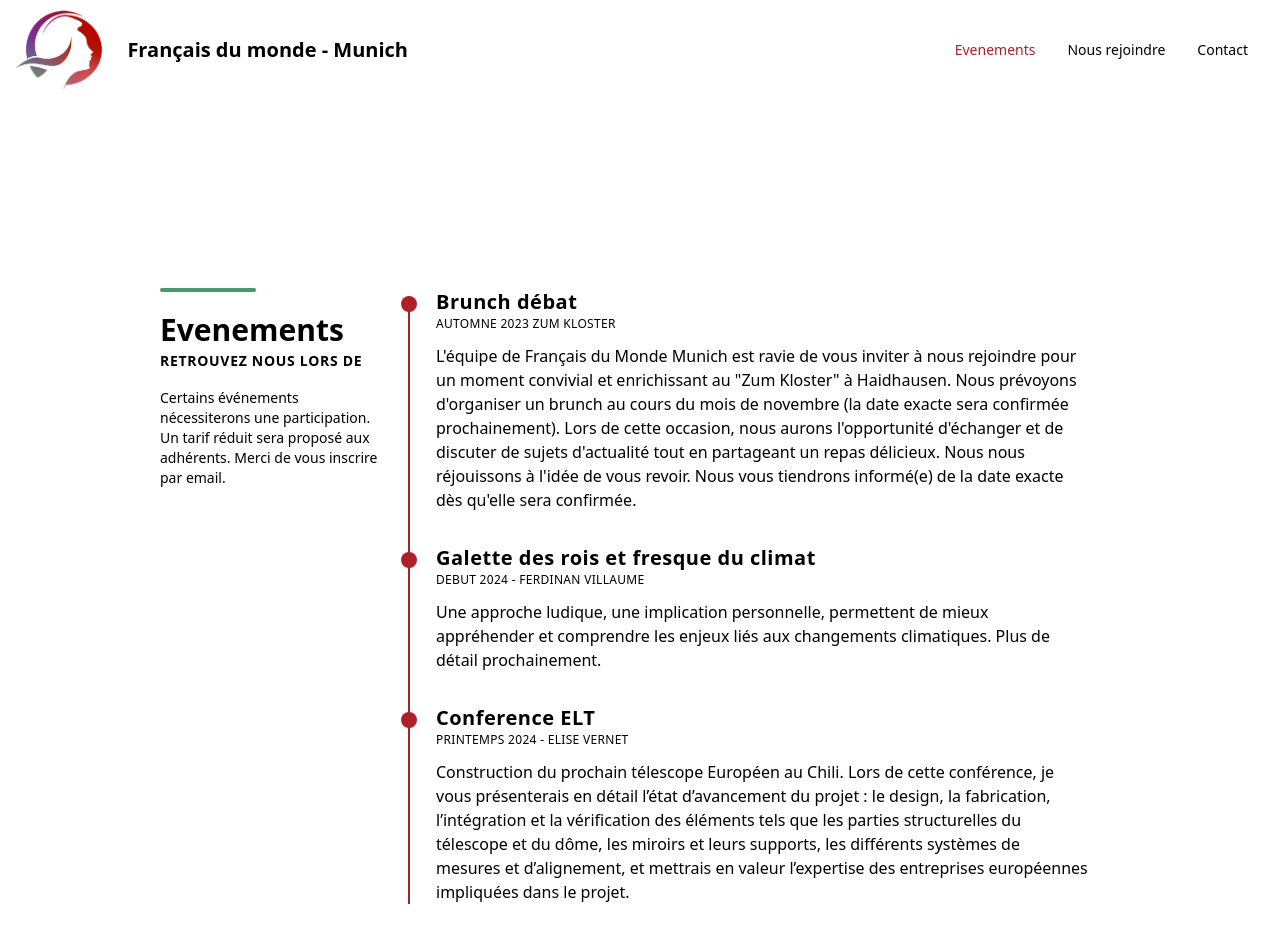
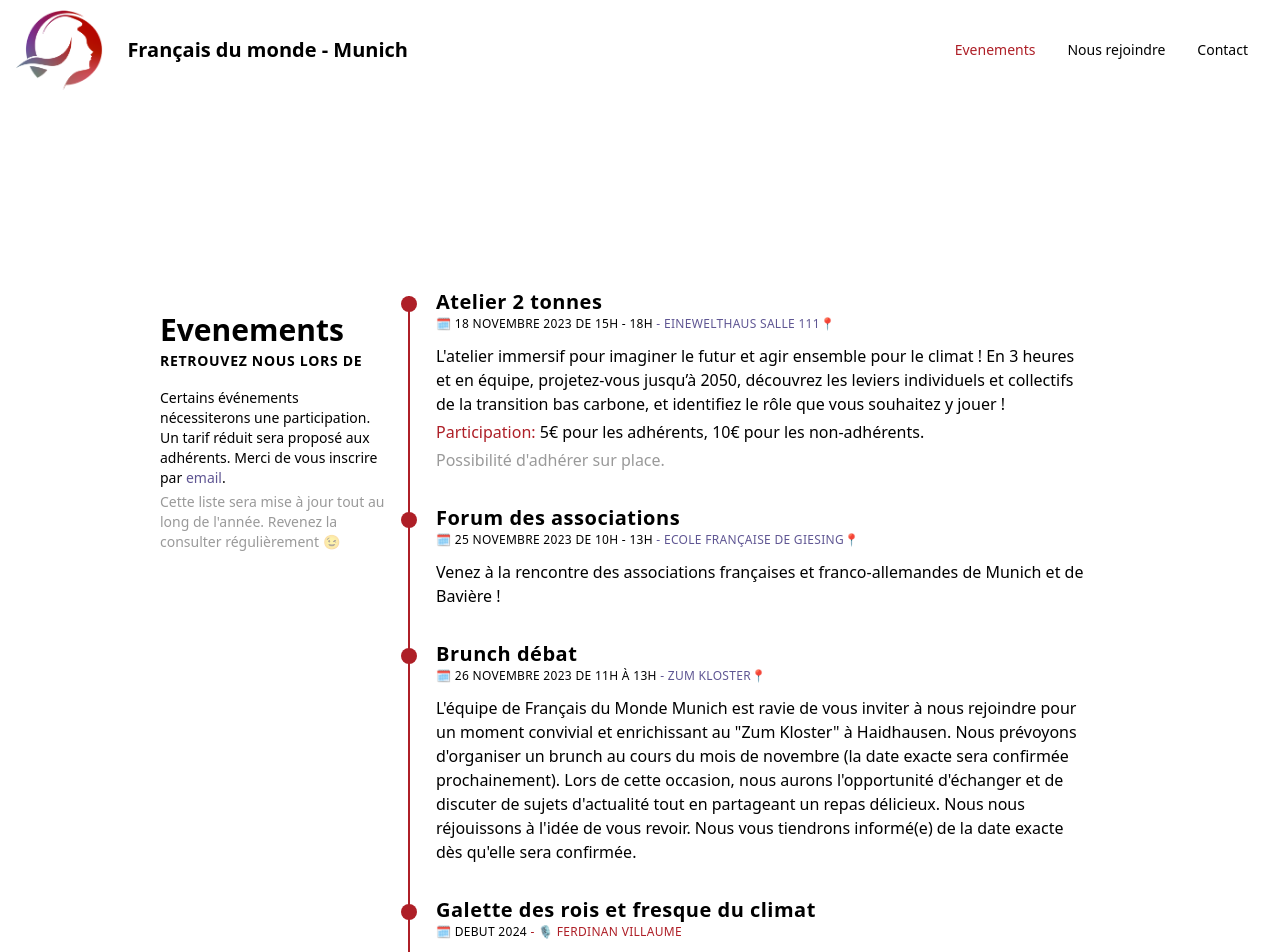
Before and after one commit to fdm-munich/adfe, a React (Vite) app: page / in a window 1280 px wide. Shown: the top 952 px of the page. Built offline with nearby package versions, Linux system fonts and the light colour scheme.

Commit message:
adds atelier 2 tonnes event

```diff
--- a/src/components/home/about.jsx
+++ b/src/components/home/about.jsx
@@ -1,4 +1,6 @@
 import Section from "../shared/section";
+
+export const emailAddress = "munich@francais-du-monde.org";
 
 const About = () => {
   return (
@@ -12,7 +14,7 @@ const About = () => {
         </p>
       </Section>
       <Section title="Contact" subTitle="" sectionID="contact">
-        <p>Voici notre adresse email de contact: <br /><span className="text-purple-navy"> ✉️ <a href="mailto:FdM-Munich@gmx.net?subject=Contact FdM - Munich">FdM-Munich@gmx.net</a></span></p>
+        <p>Voici notre adresse email de contact: <br /><span className="text-purple-navy"> ✉️ <a href={ `mailto:${emailAddress}?subject=Contact FdM - Munich` }>{emailAddress}</a></span></p>
       </Section>
     </>
   );
--- a/src/components/home/timeline.jsx
+++ b/src/components/home/timeline.jsx
@@ -1,61 +1,61 @@
 import SectionTitle from "../shared/section_title";
+import { events } from "../../evenements/2023";
+import { emailAddress } from "./about";
+
+const TimeLineItem = ( props ) => {
+  const { Actor, title, date, Location, description, price } = props;
+  return (
+    <div className="flex flex-col relative before:absolute before:top-2 before:w-4 before:h-4 before:rounded-full before:left-[-35px] before:z-[1] before:bg-upsdell-red">
+      <h3 className="text-xl font-semibold tracking-wide">{title}</h3>
+      <time className="text-xs tracking-wide uppercase dark:text-gray-400">
+        🗓️ {date}
+        {Actor ? <span className="text-upsdell-red"> - 🎙️ <Actor /> </span>: ""}
+        {Location ? <span className="text-purple-navy"> - <Location />📍</span> : ""}
+      </time>
+      <p className="mt-3">{description}</p>
+      {
+        price && (
+          <>
+            <p className="mt-1 ">
+              <span className="text-upsdell-red">Participation: </span> {price.adherents}€ pour les adhérents, {price.default}€ pour les non-adhérents.
+            </p>
+            <p className="mt-1 text-black text-opacity-40">Possibilité d&apos;adhérer sur place.</p>
+          </>
+        )
+      }
+    </div>
+  );
+};
 
 const Timeline = () => {
   return (
     <section className="dark:bg-gray-800 dark:text-gray-100" id="events">
       <div className="container max-w-5xl px-4 py-12 mx-auto">
         <div className="grid gap-4 mx-4 sm:grid-cols-12">
-          {/* <div className="col-span-12 sm:col-span-3">
-              <div className="text-center sm:text-left mb-14 before:block before:w-24 before:h-3 before:mb-5 before:rounded-md before:mx-auto sm:before:mx-0 before:bg-green-cyan">
-                <h3 className="text-3xl font-semibold">Evenements</h3>
-                <span className="text-sm font-bold tracking-wider uppercase dark:text-gray-400">retrouvez nous lors de</span>
-              </div>
-            </div> */}
           <SectionTitle
             subtitle={ "retrouvez nous lors de" }
             title={ "Evenements" }
             caption={
               <>
                 <p>
-                  Certains événements nécessiterons une participation. Un tarif réduit sera proposé aux adhérents. Merci de vous inscrire par email.
+                  Certains événements nécessiterons une participation.
+                  Un tarif réduit sera proposé aux adhérents. Merci de vous inscrire par <a className="text-purple-navy hover:cursor-pointer hover:underline" href={ `mailto:${emailAddress}?subject=Inscription à un évènement FdM - Munich` } >email</a>.
                 </p>
+                <p className="mt-1 text-black text-opacity-40">Cette liste sera mise à jour tout au long de l&apos;année. Revenez la consulter régulièrement 😉</p>
               </>
             }
           />
           <div className="relative col-span-12 px-4 space-y-6 sm:col-span-9">
             <div className="
+            sm-mt-0
             col-span-12 space-y-12 relative md:px-4 col-span-8 space-y-8
             before:absolute before:top-2 before:bottom-0 before:w-0.5 before:-left-3 before:bg-upsdell-red">
-              <div className="flex flex-col relative before:absolute before:top-2 before:w-4 before:h-4 before:rounded-full before:left-[-35px] before:z-[1] before:bg-upsdell-red">
-                <h3 className="text-xl font-semibold tracking-wide">Brunch débat</h3>
-                <time className="text-xs tracking-wide uppercase dark:text-gray-400">Automne 2023 <a target="blank" href="https://www.zumkloster-muenchen.de">Zum kloster</a></time>
-                <p className="mt-3">L'équipe de Français du Monde Munich est ravie de vous inviter à nous rejoindre pour un moment convivial et enrichissant au "Zum Kloster" à Haidhausen. Nous prévoyons d'organiser un brunch au cours du mois de novembre (la date exacte sera confirmée prochainement). Lors de cette occasion, nous aurons l'opportunité d'échanger et de discuter de sujets d'actualité tout en partageant un repas délicieux. Nous nous réjouissons à l'idée de vous revoir. Nous vous tiendrons informé(e) de la date exacte dès qu'elle sera confirmée.</p>
-              </div>
-              <div className="flex flex-col relative before:absolute before:top-2 before:w-4 before:h-4 before:rounded-full before:left-[-35px] before:z-[1] before:bg-upsdell-red">
-                <h3 className="text-xl font-semibold tracking-wide">Galette des rois et fresque du climat</h3>
-                <time className="text-xs tracking-wide uppercase dark:text-gray-400">Debut 2024 - Ferdinan Villaume</time>
-                <p className="mt-3">Une approche ludique, une implication personnelle, permettent de mieux appréhender et comprendre les enjeux liés aux changements climatiques. Plus de détail prochainement.</p>
-              </div>
-              <div className="flex flex-col relative before:absolute before:top-2 before:w-4 before:h-4 before:rounded-full before:left-[-35px] before:z-[1] before:bg-upsdell-red">
-                <h3 className="text-xl font-semibold tracking-wide">Conference ELT</h3>
-                <time className="text-xs tracking-wide uppercase dark:text-gray-400">Printemps 2024 - <a target="blank" href="https://www.linkedin.com/search/results/all/?fetchDeterministicClustersOnly=true&heroEntityKey=urn%3Ali%3Afsd_profile%3AACoAAALRZvkB74_aV_ns9REsGmqgB7tSgVnRrv0&keywords=elise%20vernet&origin=RICH_QUERY_TYPEAHEAD_HISTORY&position=0&searchId=ea700353-7f49-4df6-bcab-d814e078bbab&sid=ATM&spellCorrectionEnabled=true">Elise Vernet</a></time>
-                <p className="mt-3">Construction du prochain télescope Européen au Chili. Lors de cette conférence, je vous présenterais en détail l’état d’avancement du projet : le design, la fabrication, l’intégration et la vérification des éléments tels que les parties structurelles du télescope et du dôme, les miroirs et leurs supports, les différents systèmes de mesures et d’alignement, et mettrais en valeur l’expertise des entreprises européennes impliquées dans le projet.</p>
-              </div>
-              {/* <div className="flex flex-col sm:relative sm:before:absolute sm:before:top-2 sm:before:w-4 sm:before:h-4 sm:before:rounded-full sm:before:left-[-35px] sm:before:z-[1] before:bg-upsdell-red">
-                <h3 className="text-xl font-semibold tracking-wide">Aliquam sit amet nunc ut</h3>
-                <time className="text-xs tracking-wide uppercase dark:text-gray-400">Jul 2019</time>
-                <p className="mt-3">Morbi vulputate aliquam libero non dictum. Aliquam sit amet nunc ut diam aliquet tincidunt nec nec dui. Donec mollis turpis eget egestas sodales.</p>
-              </div>
-              <div className="flex flex-col sm:relative sm:before:absolute sm:before:top-2 sm:before:w-4 sm:before:h-4 sm:before:rounded-full sm:before:left-[-35px] sm:before:z-[1] before:bg-upsdell-red">
-                <h3 className="text-xl font-semibold tracking-wide">Pellentesque habitant morbi</h3>
-                <time className="text-xs tracking-wide uppercase dark:text-gray-400">Jan 2016</time>
-                <p className="mt-3">Suspendisse tincidunt, arcu nec faucibus efficitur, justo velit consectetur nisl, sit amet condimentum lacus orci nec purus. Mauris quis quam suscipit, vehicula felis id, vehicula enim.</p>
-              </div> */}
+              { events.map( ( e, index ) =>
+                !e.past &&
+                <TimeLineItem key={ index } { ...e } />
+              )}
             </div>
           </div>
-        </div>
-        <div className="mt-6 xl:mt-20">
-          <p className=" text-black text-opacity-40">Cette liste sera mise à jour tout au long de l'année. Revenez la consulter régulièrement.</p>
         </div>
       </div>
 
--- a/src/components/shared/section_title.tsx
+++ b/src/components/shared/section_title.tsx
@@ -3,11 +3,7 @@ import React from "react";
 const SectionTitle = ( { title, subtitle, sectionID, caption } ) => {
   return (
     <div className="col-span-12 sm:col-span-3" id={ sectionID }>
-      <div className="
-      mb-14
-      before:hidden sm:before:block before:w-24 before:h-1 before:mb-5 before:rounded-md before:mx-auto sm:before:mx-0 before:bg-green-cyan
-      md:after:hidden after:w-24 after:h-1 after:mb-5 after:rounded-md after:mx-auto sm:after:mx-0 after:bg-green-cyan
-      ">
+      <div className="mb-0 md-mb-14  before:hidden sm:before:block before:w-24 before:h-1 before:mb-5 before:rounded-md before:mx-auto sm:before:mx-0 before:bg-green-cyanmd:after:hidden after:w-24 after:h-1 after:mb-5 after:rounded-md after:mx-auto sm:after:mx-0 after:bg-green-cyan">
         <h3 className="text-3xl font-semibold">{title}</h3>
         <span className="text-sm font-bold tracking-wider uppercase dark:text-gray-400">{subtitle}</span>
         <div className="mt-4 text-sm">
--- /dev/null
+++ b/src/evenements/2023.jsx
@@ -0,0 +1,44 @@
+/* eslint-disable max-len */
+export const events = [
+  {
+    date        : "18 Novembre 2023 de 15h - 18h" ,
+    description : "L'atelier immersif pour imaginer le futur et agir ensemble pour le climat ! En 3 heures et en équipe, projetez-vous jusqu’à 2050, découvrez les leviers individuels et collectifs de la transition bas carbone, et identifiez le rôle que vous souhaitez y jouer !" ,
+    Location    : () => <a target="blank" href="https://www.einewelthaus.de">EineWeltHaus salle 111</a> ,
+    title       : "Atelier 2 tonnes",
+    past        : false,
+    price       : {
+      adherents : 5,
+      default   : 10
+    }
+  },
+  {
+    date        : "25 Novembre 2023 de 10h - 13h" ,
+    description : "Venez à la rencontre des associations françaises et franco-allemandes de Munich et de Bavière !" ,
+    Location    : () => <a target="blank" href="https://www.google.com/maps/place/Ungsteiner+Str.+50,+81539+München/@48.1108108,11.5951052,17.57z/data=!4m6!3m5!1s0x479ddfa220970733:0xaf67463d49f5ab91!8m2!3d48.1109039!4d11.5971134!16s%2Fg%2F11cncjj3rw?entry=ttu">Ecole française de giesing</a> ,
+    title       : "Forum des associations" ,
+    past        : false,
+  },
+  {
+    date        : "26 Novembre 2023 de 11h à 13h" ,
+    description : "L'équipe de Français du Monde Munich est ravie de vous inviter à nous rejoindre pour un moment convivial et enrichissant au \"Zum Kloster\" à Haidhausen. Nous prévoyons d'organiser un brunch au cours du mois de novembre (la date exacte sera confirmée prochainement). Lors de cette occasion, nous aurons l'opportunité d'échanger et de discuter de sujets d'actualité tout en partageant un repas délicieux. Nous nous réjouissons à l'idée de vous revoir. Nous vous tiendrons informé(e) de la date exacte dès qu'elle sera confirmée." ,
+    Location    : () => <a target="blank" href="https://www.zumkloster-muenchen.de">Zum kloster</a> ,
+    title       : "Brunch débat" ,
+    past        : false,
+  },
+  {
+    Actor       : () => "Ferdinan Villaume",
+    date        : "Debut 2024",
+    description : "Une approche ludique, une implication personnelle, permettent de mieux appréhender et comprendre les enjeux liés aux changements climatiques. Plus de détail prochainement.",
+    Location    : "",
+    title       : "Galette des rois et fresque du climat",
+    past        : false,
+  },
+  {
+    date        : "Printemps 2024",
+    Actor       : () => <a target="blank" href="https://www.linkedin.com/search/results/all/?fetchDeterministicClustersOnly=true&heroEntityKey=urn%3Ali%3Afsd_profile%3AACoAAALRZvkB74_aV_ns9REsGmqgB7tSgVnRrv0&keywords=elise%20vernet&origin=RICH_QUERY_TYPEAHEAD_HISTORY&position=0&searchId=ea700353-7f49-4df6-bcab-d814e078bbab&sid=ATM&spellCorrectionEnabled=true">Elise Vernet</a>,
+    description : "Construction du prochain télescope Européen au Chili. Lors de cette conférence, je vous présenterais en détail l’état d’avancement du projet : le design, la fabrication, l’intégration et la vérification des éléments tels que les parties structurelles du télescope et du dôme, les miroirs et leurs supports, les différents systèmes de mesures et d’alignement, et mettrais en valeur l’expertise des entreprises européennes impliquées dans le projet.",
+    Location    : null,
+    title       : "Conference ELT",
+    past        : false,
+  }
+];
```
Also changed, not shown: src/components/shared/footer.jsx (+1 -30 lines), .eslintrc.json, package.json (line endings or trailing spaces).
